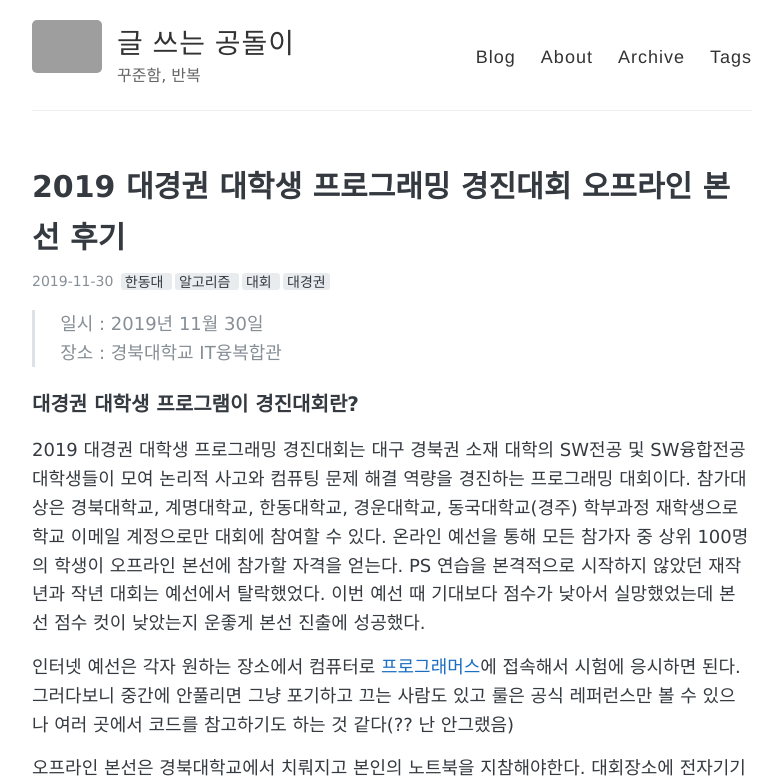
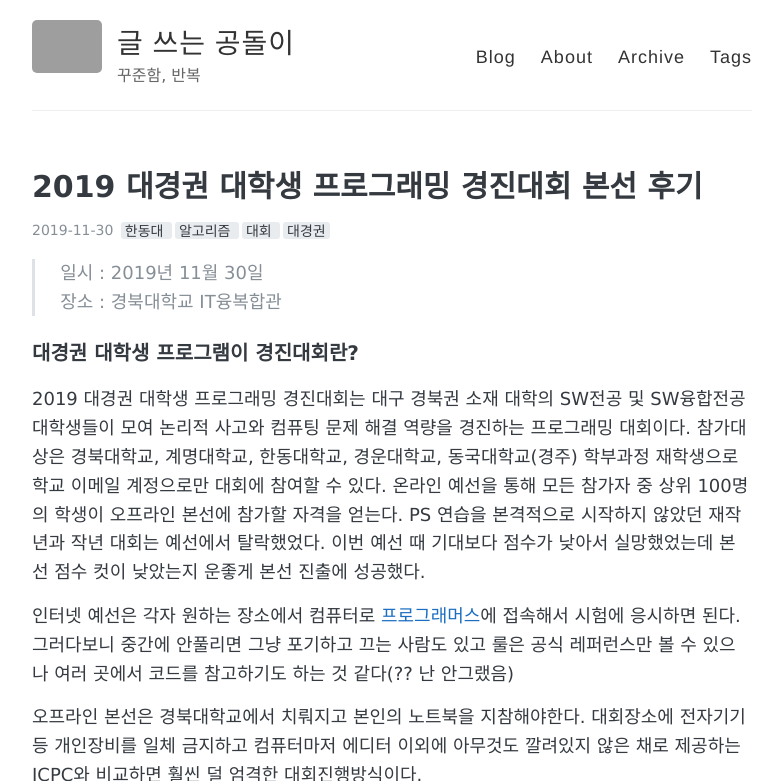
Before and after one commit to sihyungyou/sihyungyou.github.io, a Jekyll site: the page built from _posts/2019-11-30-대경권본선.md, in a window 1280 px wide and 900 px high, cut to the strip 0-781 px from the top of the window. Shown: the whole strip, without its empty margins (248-1030 px from the left). Built offline with Jekyll 4.4.1, drawn with Linux system fonts in a browser that asks for light colours; comment, search, counter and statistics services are not loaded; grey boxes are pictures that could not be loaded.

Commit message:
대경권 본선 후기

```diff
--- a/_posts/2019-11-30-대경권본선.md
+++ b/_posts/2019-11-30-대경권본선.md
@@ -1,6 +1,6 @@
 ---
 layout: post
-title: "2019 대경권 대학생 프로그래밍 경진대회 오프라인 본선 후기"
+title: "2019 대경권 대학생 프로그래밍 경진대회 본선 후기"
 tags: [한동대, 알고리즘, 대회, 대경권]
 comments: true
 ---
```
